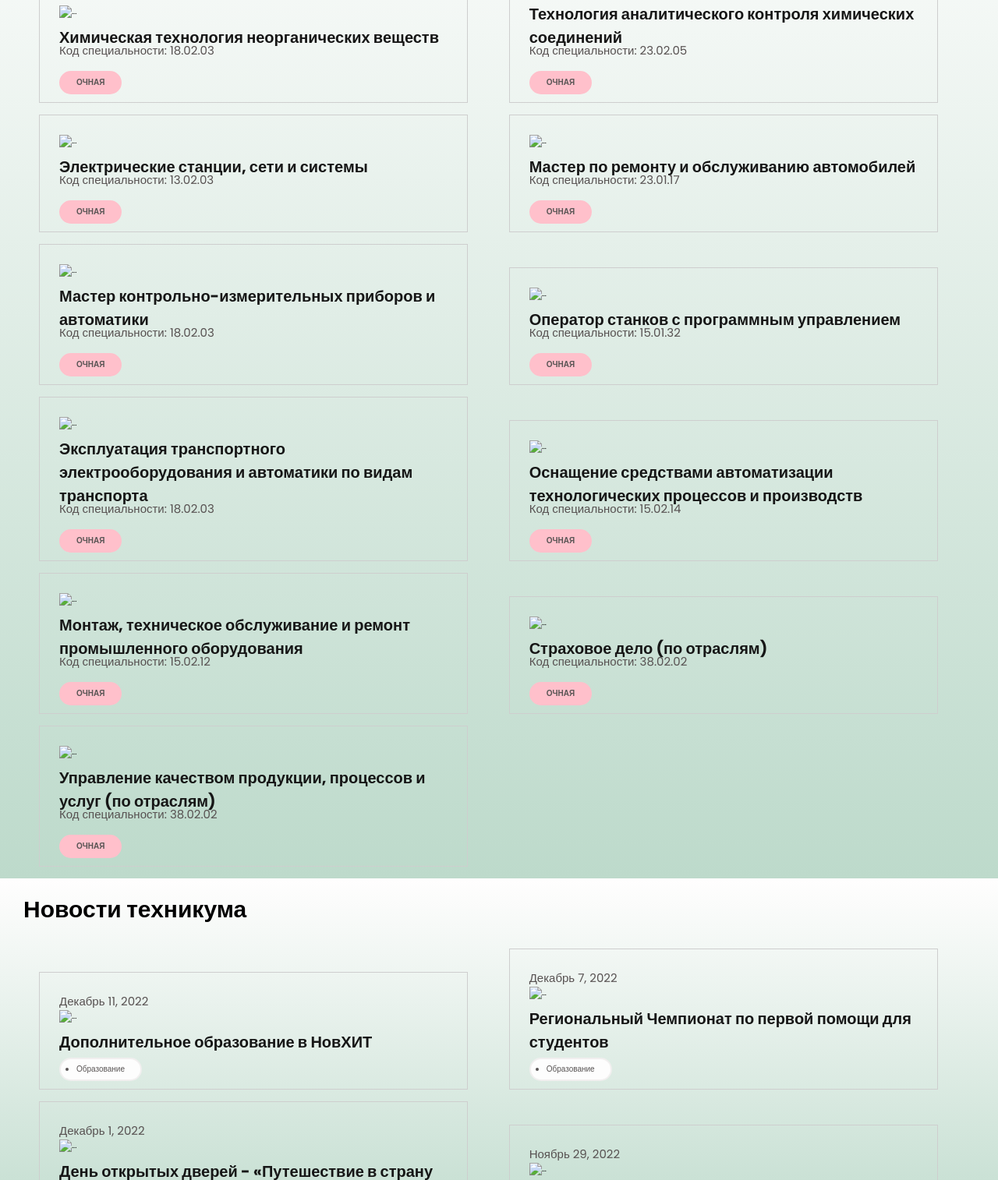
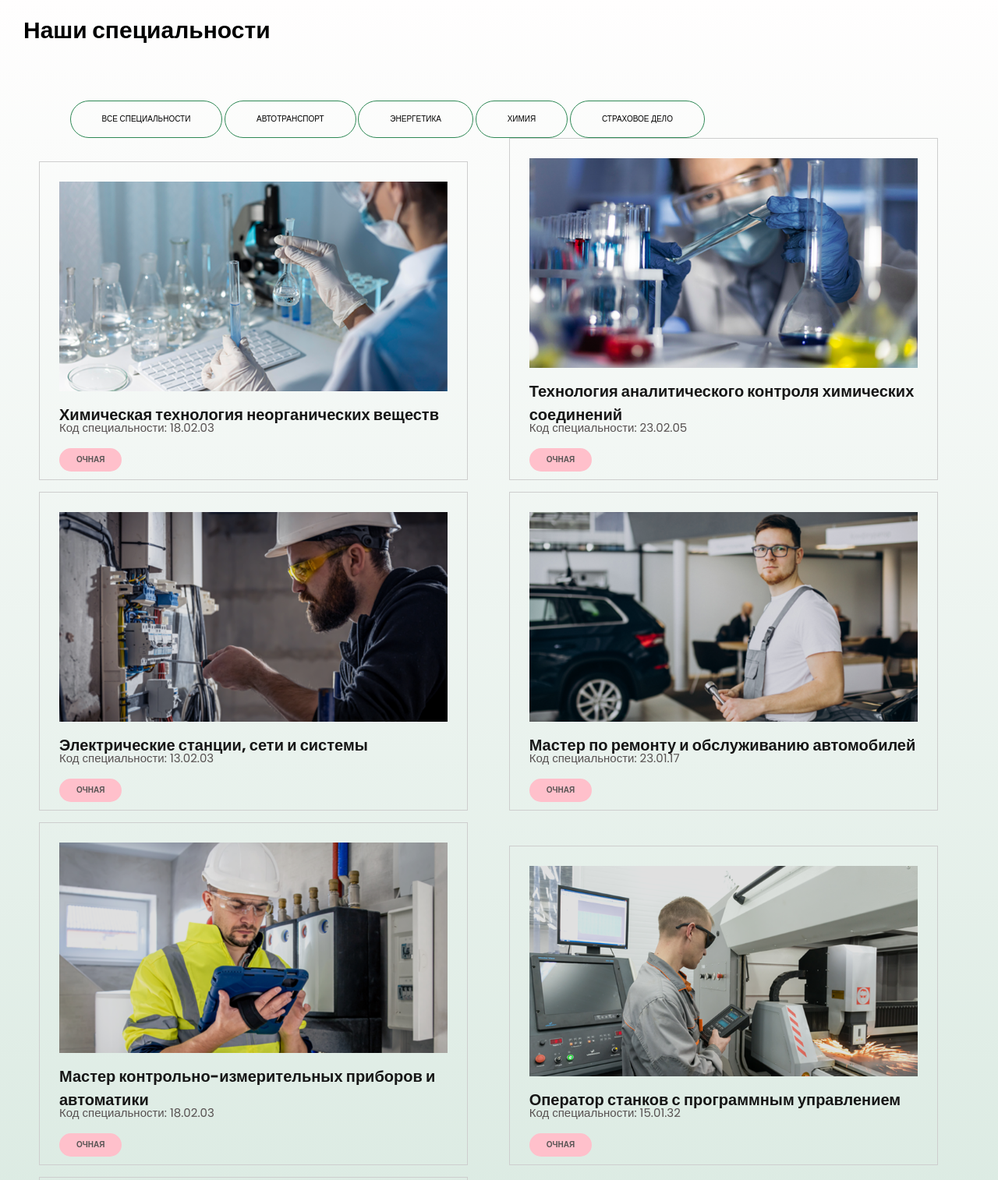
Before and after one commit to maria-gennadievna/colledge, a plain HTML site: page index.html in a window 1280 px wide. Shown: the part 1246-2760 px from the top of the page at 78% size. Drawn offline with Linux system fonts and the light colour scheme.

Commit message:
Update index.html

```diff
--- a/index.html
+++ b/index.html
@@ -144,9 +144,9 @@
         <H1><b>Фотографии техникума</b></H1>
       </div>
       <div class="photo">
-        <img src="png/1.png" style="width: 32%">
-        <img src="png/2.png" style="width: 32%">
-        <img src="png/3.png" style="width: 32%">
+        <img src="1.png" style="width: 32%">
+        <img src="2.png" style="width: 32%">
+        <img src="3.png" style="width: 32%">
       </div>
   </section>
 </body>
@@ -166,7 +166,7 @@
       </div>
       <div className="projects-container">
         <div class="card">
-          <img src="png/4.png" class="card-img-top" alt="..." style="width: 100%;">
+          <img src="4.png" class="card-img-top" alt="..." style="width: 100%;">
           <div class="card-body">
             <h5 class="card-title">Химическая технология
               неорганических веществ</h5>
@@ -176,7 +176,7 @@
         </div>
 
         <div class="card">
-          <p class="png"><img src="png/5.png" class="card-img-top" alt="..." style="width: 100%;"></p>
+          <p class="png"><img src="5.png" class="card-img-top" alt="..." style="width: 100%;"></p>
           <div class="card-body">
             <h5 class="card-title">Технология аналитического контроля химических соединений</h5>
             <p class="card-text">Код специальности: 23.02.05</p>
@@ -184,7 +184,7 @@
           </div>
         </div>
         <div class="card">
-          <p class="png"><img src="png/6.png" class="card-img-top" alt="..." style="width: 100%;"></p>
+          <p class="png"><img src="6.png" class="card-img-top" alt="..." style="width: 100%;"></p>
           <div class="card-body">
             <h5 class="card-title">Электрические станции, сети и системы</h5>
             <p class="card-text">Код специальности: 13.02.03</p>
@@ -193,7 +193,7 @@
         </div>
 
         <div class="card">
-          <p class="png"><img src="png/7.png" class="card-img-top" alt="..." style="width: 100%;"></p>
+          <p class="png"><img src="7.png" class="card-img-top" alt="..." style="width: 100%;"></p>
           <div class="card-body">
             <h5 class="card-title">Мастер по ремонту и обслуживанию автомобилей</h5>
             <p class="card-text">Код специальности: 23.01.17</p>
@@ -202,7 +202,7 @@
         </div>
 
         <div class="card">
-          <p class="png"><img src="png/8.png" class="card-img-top" alt="..." style="width: 100%;"></p>
+          <p class="png"><img src="8.png" class="card-img-top" alt="..." style="width: 100%;"></p>
           <div class="card-body">
             <h5 class="card-title">Мастер контрольно-измерительных приборов и автоматики</h5>
             <p class="card-text">Код специальности: 18.02.03</p>
@@ -211,7 +211,7 @@
         </div>
 
         <div class="card">
-          <p class="png"><img src="png/9.png" class="card-img-top" alt="..." style="width: 100%;"></p>
+          <p class="png"><img src="9.png" class="card-img-top" alt="..." style="width: 100%;"></p>
           <div class="card-body">
             <h5 class="card-title">Оператор станков с программным управлением</h5>
             <p class="card-text">Код специальности: 15.01.32</p>
@@ -220,7 +220,7 @@
         </div>
 
         <div class="card">
-          <p class="png"><img src="png/10.png" class="card-img-top" alt="..." style="width: 100%;"></p>
+          <p class="png"><img src="10.png" class="card-img-top" alt="..." style="width: 100%;"></p>
           <div class="card-body">
             <h5 class="card-title">Эксплуатация транспортного электрооборудования и автоматики по видам транспорта</h5>
             <p class="card-text">Код специальности: 18.02.03</p>
@@ -230,7 +230,7 @@
 
         <div class="card">
           <p class="png">
-            <img src="png/11.png" class="card-img-top" alt="..." style="width: 100%;">
+            <img src="11.png" class="card-img-top" alt="..." style="width: 100%;">
           <div class="card-body">
             <h5 class="card-title">Оснащение средствами автоматизации технологических процессов и производств</h5>
             <p class="card-text">Код специальности: 15.02.14</p>
@@ -241,7 +241,7 @@
 
         <div class="card">
           <p class="png">
-            <img src="png/12.png" class="card-img-top" alt="..." style="width: 100%;">
+            <img src="12.png" class="card-img-top" alt="..." style="width: 100%;">
           <div class="card-body">
             <h5 class="card-title">Монтаж, техническое обслуживание и ремонт промышленного оборудования</h5>
             <p class="card-text">Код специальности: 15.02.12</p>
@@ -251,7 +251,7 @@
 
         <div class="card">
           <p class="png">
-            <img src="png/13.png" class="card-img-top" alt="..." style="width: 100%;">
+            <img src="13.png" class="card-img-top" alt="..." style="width: 100%;">
           <div class="card-body">
             <h5 class="card-title">Страховое дело (по отраслям)</h5>
             <p class="card-text">Код специальности: 38.02.02</p>
@@ -261,7 +261,7 @@
 
         <div class="card">
           <p class="png">
-            <img src="png/14.png" class="card-img-top" alt="..." style="width: 100%;">
+            <img src="14.png" class="card-img-top" alt="..." style="width: 100%;">
           <div class="card-body">
             <h5 class="card-title">Управление качеством продукции, процессов и услуг (по отраслям)</h5>
             <p class="card-text">Код специальности: 38.02.02</p>
@@ -283,7 +283,7 @@
       <p class="png">
       <p class="card-text">Декабрь 11, 2022</p>
       <div class="card-body">
-        <img src="png/15.png" class="card-img-top" alt="..." style="width: 100%;">
+        <img src="15.png" class="card-img-top" alt="..." style="width: 100%;">
         <h5 class="card-title">Дополнительное образование в НовХИТ</h5>
         <a href="#" class="button2">
           <ul>
@@ -298,7 +298,7 @@
       <p class="png">
       <p class="card-text">Декабрь 7, 2022</p>
       <div class="card-body">
-        <img src="png/16.png" class="card-img-top" alt="..." style="width: 100%;">
+        <img src="16.png" class="card-img-top" alt="..." style="width: 100%;">
         <h5 class="card-title">Региональный Чемпионат по первой помощи для студентов </h5>
         <a href="#" class="button2">
           <ul>
@@ -313,7 +313,7 @@
       <p class="png">
       <p class="card-text">Декабрь 1, 2022</p>
       <div class="card-body">
-        <img src="png/17.png" class="card-img-top" alt="..." style="width: 100%;">
+        <img src="17.png" class="card-img-top" alt="..." style="width: 100%;">
         <h5 class="card-title">День открытых дверей - «Путешествие в страну НовХИТ»</h5>
         <a href="#" class="button2">
           <ul>
@@ -328,7 +328,7 @@
       <p class="png">
       <p class="card-text">Ноябрь 29, 2022</p>
       <div class="card-body">
-        <img src="png/18.png" class="card-img-top" alt="..." style="width: 100%;">
+        <img src="18.png" class="card-img-top" alt="..." style="width: 100%;">
         <h5 class="card-title">Волонтерам НовХИТ посвящается!</h5>
         <a href="#" class="button2">
           <ul>
```
